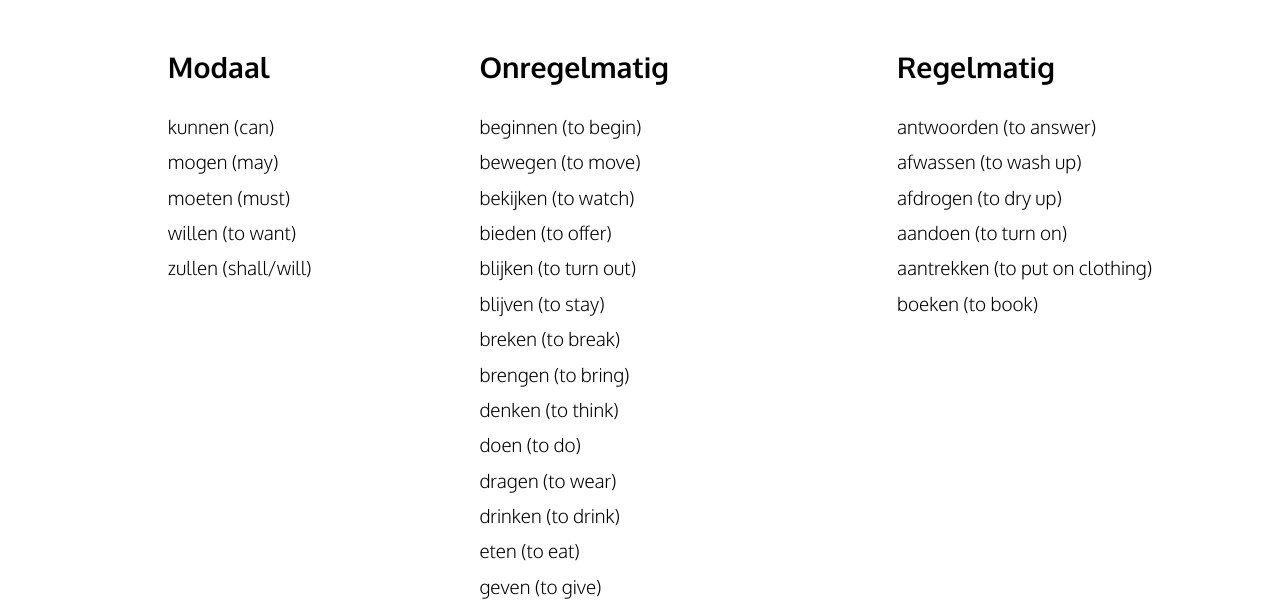
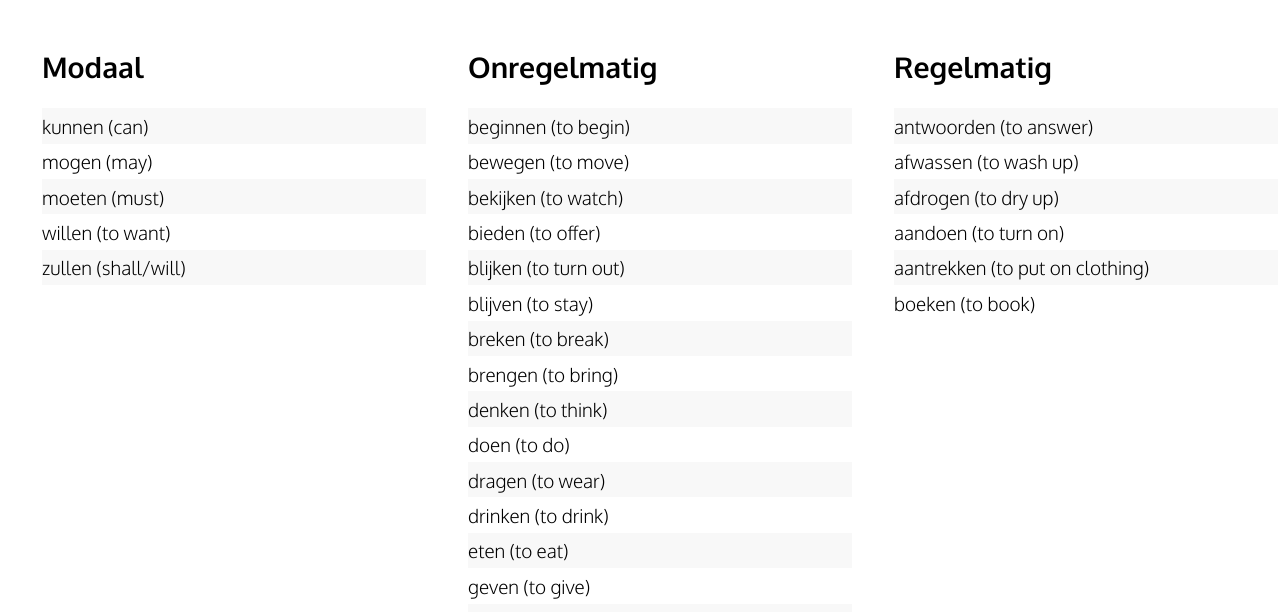
Before and after one commit to joe-ashwell/welke-woorden, a plain HTML site: page woordenlijst.html in a window 1280 px wide. Shown: the part 185-797 px from the top of the page. Drawn offline with Linux system fonts and the light colour scheme.

Commit message:
Update style.css

```diff
--- a/style.css
+++ b/style.css
@@ -232,6 +232,14 @@ h2 {
   font-size: 1.5rem;
 }
 
+li {
+  width: 30vw;
+}
+
+li:nth-child(even) {
+  background-color: #f8f8f8;
+}
+
 @media only screen and (max-width: 767px) {
 
   div.woorden-lijst {
```
